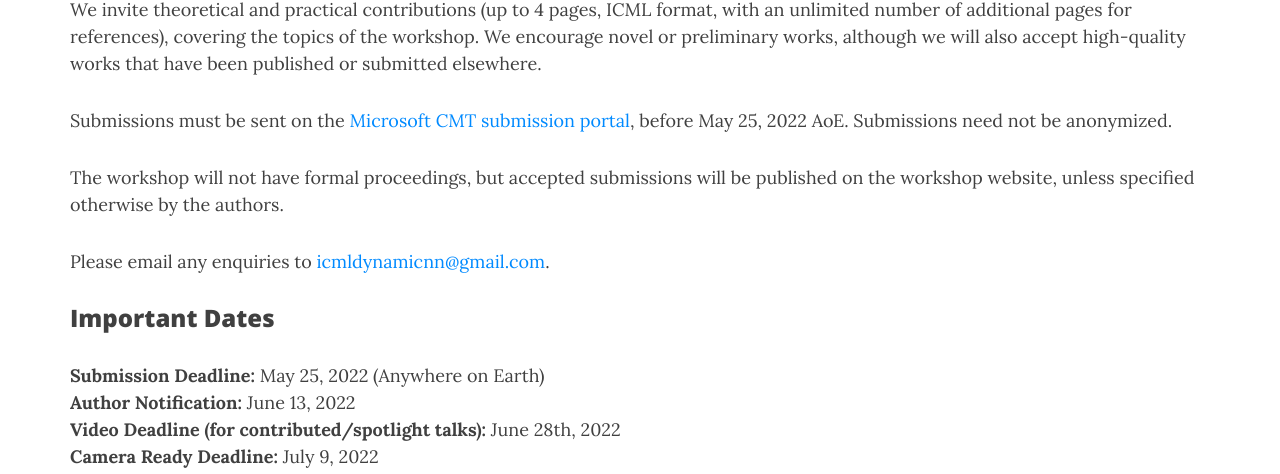
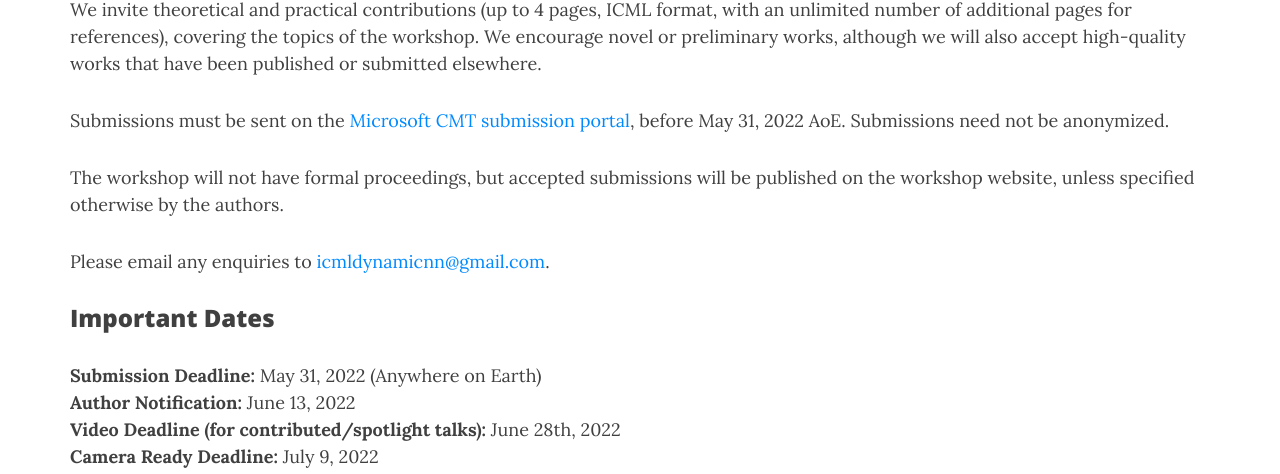
Before and after one commit to dynn-icml2022/dynn-icml2022.github.io, a Jekyll site: the page built from cfp.md, in a window 1280 px wide and 1295 px high. Shown: the part 483-957 px from the top of the window. Built offline with Jekyll 4.4.1, drawn with Linux system fonts in a browser that asks for light colours; nearby versions of some CDN libraries.

Commit message:
Updated the submission deadline.

```diff
--- a/cfp.md
+++ b/cfp.md
@@ -10,7 +10,7 @@ share-img: "https://dynn-icml2022.github.io/img/logo.jpg"
 # Call for Papers
 We invite theoretical and practical contributions (up to 4 pages, ICML format, with an unlimited number of additional pages for references), covering the topics of the workshop. We encourage novel or preliminary works, although we will also accept high-quality works that have been published or submitted elsewhere.
 
-Submissions must be sent on the [Microsoft CMT submission portal](https://cmt3.research.microsoft.com/DyNN2022/), before May 25, 2022 AoE. Submissions need not be anonymized.
+Submissions must be sent on the [Microsoft CMT submission portal](https://cmt3.research.microsoft.com/DyNN2022/), before May 31, 2022 AoE. Submissions need not be anonymized.
 
 The workshop will not have formal proceedings, but accepted submissions will be published on the workshop website, unless specified otherwise by the authors.
 
@@ -20,7 +20,7 @@ Please email any enquiries to [icmldynamicnn@gmail.com](mailto:icmldynamicnn@gma
 ### Important Dates
 
 <!--{% include dates.md %} <a href="{site.url}/2020/img/KR2ML2020_template.zip">NeurIPS paper format (adapted)</a>. -->
-**Submission Deadline:** May 25, 2022 (Anywhere on Earth) <br>
+**Submission Deadline:** May 31, 2022 (Anywhere on Earth) <br>
 **Author Notification:** June 13, 2022 <br>
 **Video Deadline (for contributed/spotlight talks):** June 28th, 2022 <br>
 **Camera Ready Deadline:** July 9, 2022 <br>
```
Also changed, not shown: index.md (+1 -1 lines).
